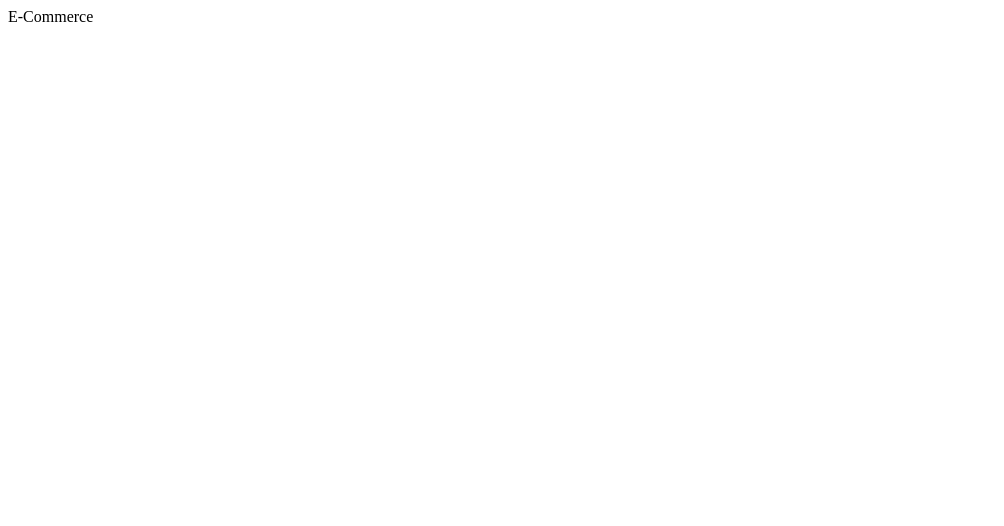
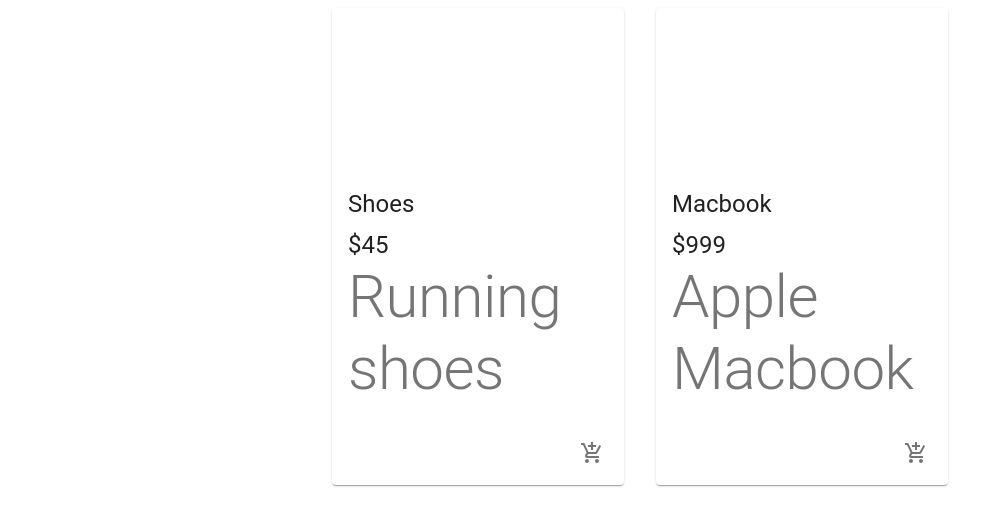
Before and after one commit to josilob/e-commerce, a React (Create React App) app: page / in a window 1280 px wide. Shown: the top 526 px of the page, without its empty margins (0-1004 px from the left). Built offline with nearby package versions, Linux system fonts and the light colour scheme.

Commit message:
compiled and rendered successfuly

```diff
--- a/src/App.js
+++ b/src/App.js
@@ -1,7 +1,12 @@
 import React from 'react';
+import Products from './components/Products/Products';
 
 const App = () => {
-	return <div>E-Commerce</div>;
+	return (
+		<div>
+			<Products />
+		</div>
+	);
 };
 
 export default App;
--- a/src/components/Products/Product/styles.js
+++ b/src/components/Products/Product/styles.js
@@ -1,7 +1,16 @@
 import { makeStyles } from '@material-ui/core/styles';
 
-export default makeStyles(()=>({
-  root:{
-    maxWidth:'100%'
-  }
-}))
+export default makeStyles(() => ({
+	root: {
+		maxWidth: '100%',
+	},
+	media: {
+		height: 0,
+		paddingTop: '56.25%', //16:9
+	},
+	cardActions: {
+		display: 'flex',
+		justifyContent: 'flex-end',
+	},
+	cardContent: { display: 'flex', justifyContent: 'space-between' },
+}));
--- a/src/components/Products/Products.jsx
+++ b/src/components/Products/Products.jsx
@@ -1,5 +1,7 @@
 import React from 'react'
-import Grid from '@material-ui/core'
+import {Grid} from '@material-ui/core'
+
+import Product from './Product/Product'
 
 const products = [
   {id:1, name:'Shoes',description:'Running shoes', price:'$45'},
@@ -7,12 +9,15 @@
 ]
 
 const Products = () => {
- <main>
-   <Grid container justify='center' spacing={4}>
-    {products.map(product=><Grid item key={product.id} xs={12} md={4} lg={3}>
-      <Product product={product}/>
-    </Grid>)}
-   </Grid>
- </main>
+  return (
+  <main>
+    <Grid container justify='center' spacing={4}>
+      {products.map((product)=>(
+      <Grid item key={product.id} xs={12} sm={6} md={4} lg={3}>
+        <Product product={product}/>
+      </Grid>))}
+    </Grid>
+  </main>
+ )
 }
 export default Products
```
Also changed, not shown: src/components/Products/Product/Product.jsx (+10 -5 lines).
